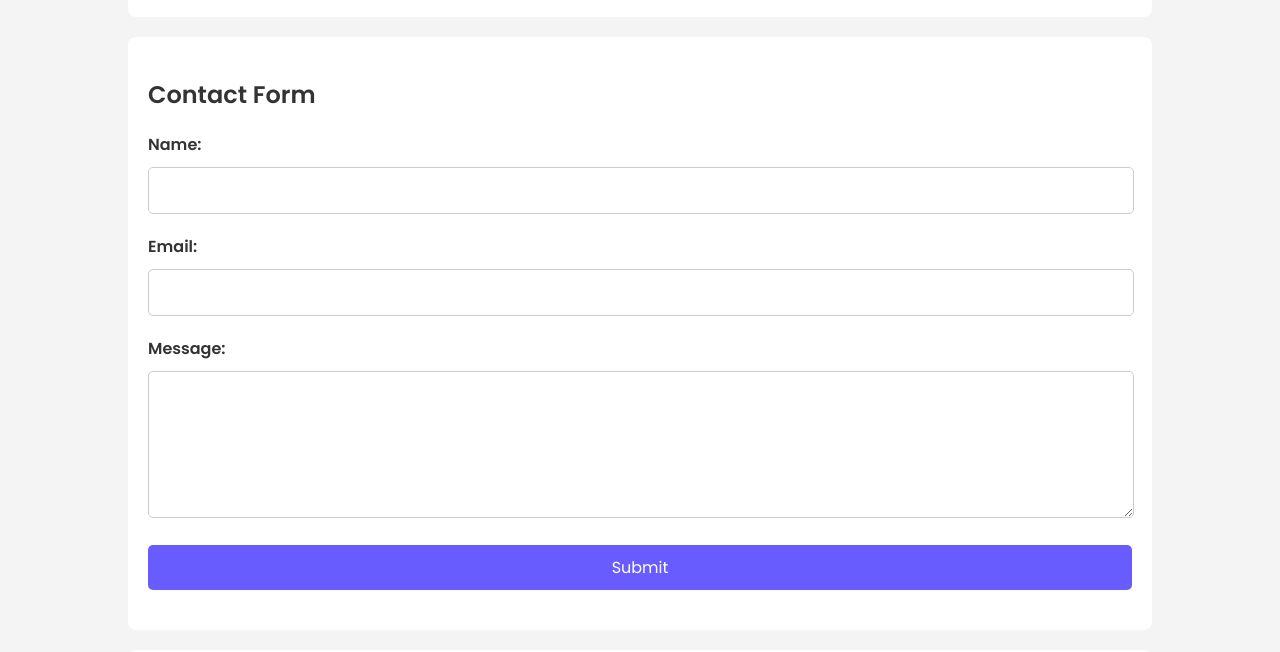
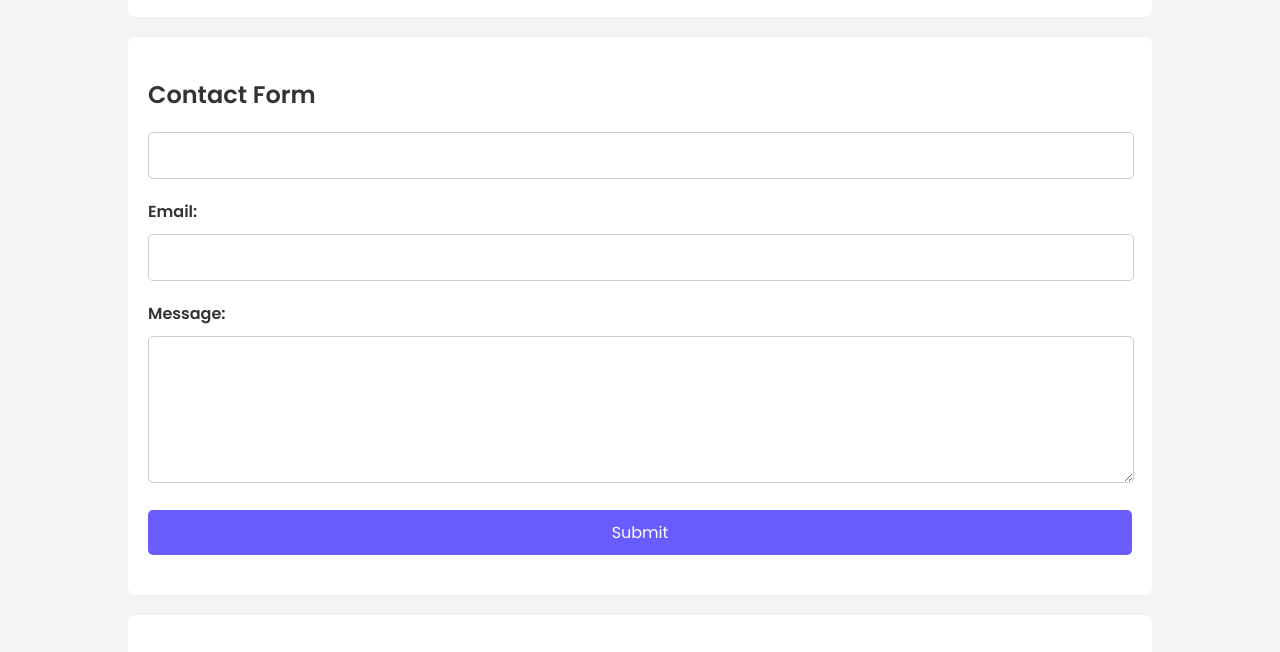
Before and after one commit to divinessh/divinessh.github.io, a plain HTML site: page index.html in a window 1280 px wide. Shown: the part 983-1635 px from the top of the page. Drawn offline with Linux system fonts and the light colour scheme.

Commit message:
Update index.html

```diff
--- a/index.html
+++ b/index.html
@@ -204,9 +204,8 @@
 
         <section id="contact">
             <h2>Contact Form</h2>
-            <form action="https://formsubmit.io/send/divinesshsiva@gmail.com" method="POST" >
-              <input name="_redirect" type="hidden" id="name" value="https://divinessh.github.io/contact/thanks.html">
-              <label for="name">Name:</label>
+            <form action="https://formsubmit.co/7c96ba9b6a52e76cfd53d54335aca2d8" method="POST" >
+              <input type="hidden" name="_next" value="https://divinessh.github.io/contact/thanks.html">
               <input type="text" name="name" required>
 
               <label for="email">Email:</label>
@@ -214,7 +213,9 @@
 
               <label for="message">Message:</label>
               <textarea name="message" rows="5" required></textarea>
+              <input type="hidden" name="_captcha" value="false">
 
+              <input type="hidden" name="_autoresponse" value="Thank you for contacting. I'll get back soon. Note this is an auto-generated email.">
               <input type="submit" class="btn" value="Submit">
             </form>
         </section>
```
